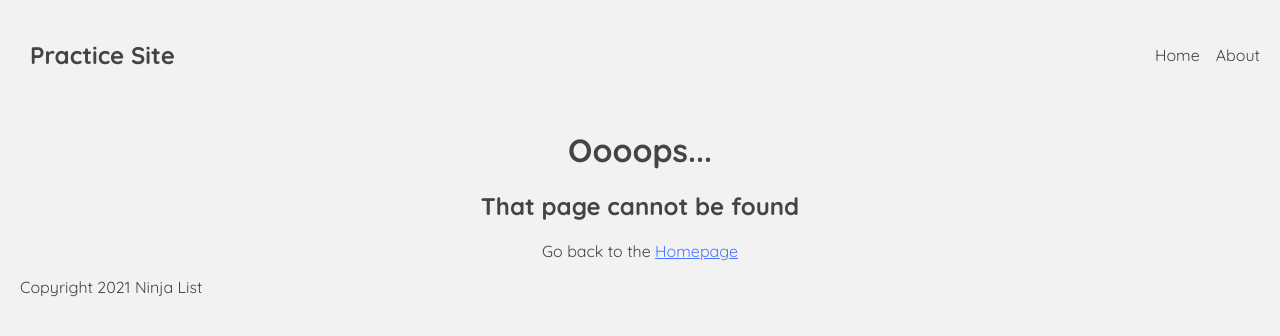
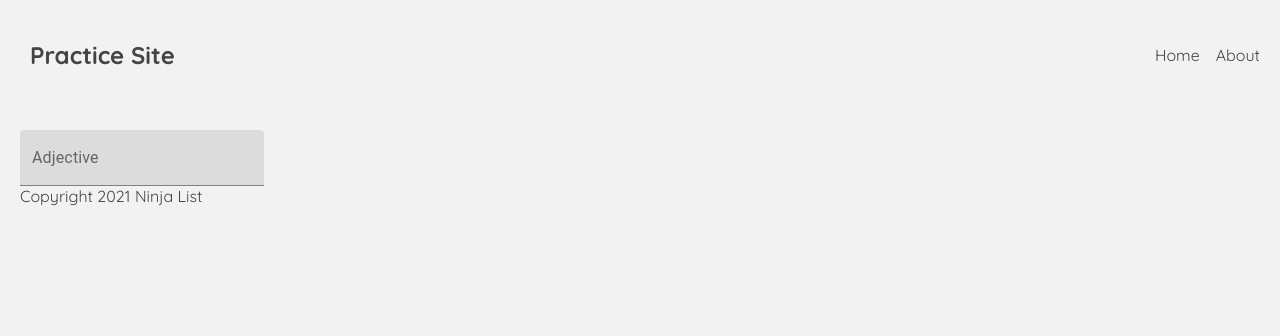
Before and after one commit to Jon-D-Smith/Next_JS_Practice, a Next.js app: page /form in a window 1280 px wide. Before the commit this address had no page. Shown: the top 336 px of the page. Built offline with nearby package versions, Linux system fonts and the light colour scheme.

Commit message:
Using material UI text fields

```diff
--- /dev/null
+++ b/pages/form.js
@@ -0,0 +1,22 @@
+import TextField from '@material-ui/core/TextField';
+import { useState } from 'react';
+import Buttons from '../comps/Buttons';
+
+const Form = () => {
+    const [adjective, setAdjective] = useState()
+
+    const handleAdjectiveChange =(e) => {
+        e.preventDefault()
+        setAdjective(e.target.value)
+    }
+    return (
+        <>
+    <form noValidate autoComplete="off">
+      <TextField label="Adjective" variant="filled"  value={adjective} onChange={handleAdjectiveChange} />
+    </form>
+    {adjective}
+    </>
+     );
+}
+
+export default Form;
--- a/pages/index.js
+++ b/pages/index.js
@@ -17,6 +17,7 @@ export default function Home() {
      <p>Using this project to test Next</p>
      <Buttons text='Say Hi' variant="contained" color="primary" handleClick={() => sayHi()} />
    </div>
+   <div  onFocus={() => console.log('focused')} onBlur={() => console.log('blurred')}>Hello</div>
    </>
   )
 }
--- a/styles/Home.module.css
+++ b/styles/Home.module.css
@@ -21,6 +21,8 @@
   display: flex;
   justify-content: center;
   align-items: center;
+  position: absolute;
+  top: 1000px;
 }
 
 .footer a {
```
